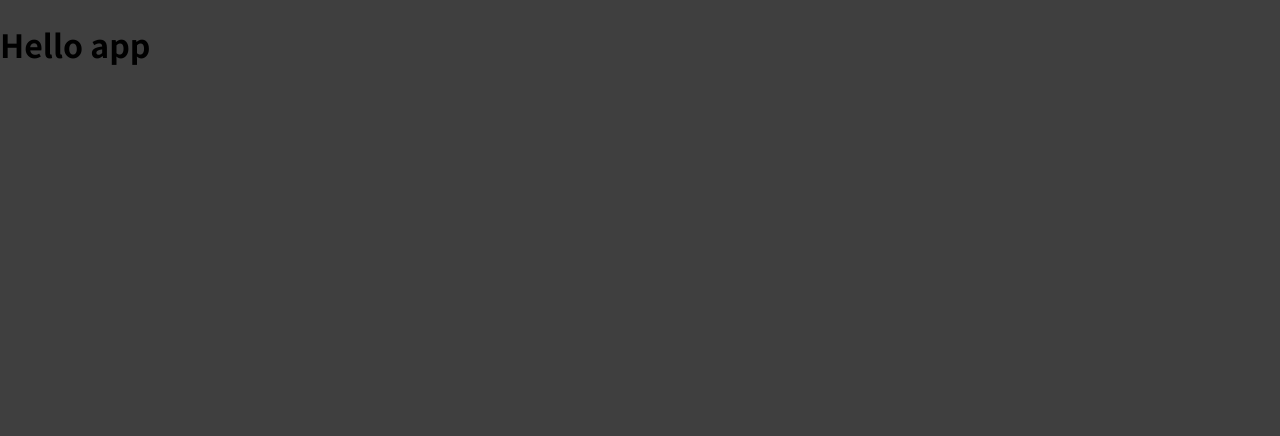
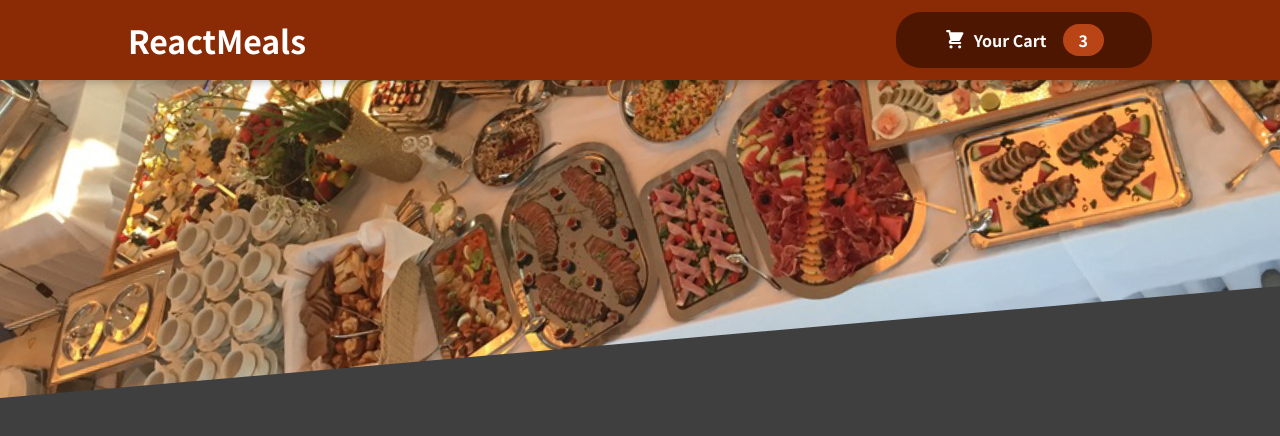
Before and after one commit to petradev79/Food-Order-App, a React (Create React App) app: page / in a window 1280 px wide. Shown: the top 436 px of the page. Built offline with nearby package versions, Linux system fonts and the light colour scheme.

Commit message:
add header with header cart button and cart icon

```diff
--- a/src/App.tsx
+++ b/src/App.tsx
@@ -1,31 +1,7 @@
-// import { useState } from 'react';
-
-// import Cart from './components/Cart/Cart';
-// import CartProvider from './store/CartProvider';
-// import Header from './components/Layout/Header';
-// import Meals from './components/Meals/Meals';
+import Header from './components/Layout/header/Header';
 
 const App = () => {
-  // const [cartIsShown, setCartIsShown] = useState(false);
-
-  // const showCartHandler = () => {
-  //   setCartIsShown(true);
-  // };
-
-  // const hideCartHandler = () => {
-  //   setCartIsShown(false);
-  // };
-
-  return (
-    // <CartProvider>
-    //   {cartIsShown && <Cart onClose={hideCartHandler} />}
-    //   <Header onShowCart={showCartHandler} />
-    //   <main>
-    //     <Meals />
-    //   </main>
-    // </CartProvider>
-    <h1>Hello app</h1>
-  );
+  return <Header />;
 };
 
 export default App;
--- /dev/null
+++ b/src/components/General/icons/CartIcon.tsx
@@ -0,0 +1,13 @@
+const CartIcon = () => {
+  return (
+    <svg
+      xmlns='http://www.w3.org/2000/svg'
+      viewBox='0 0 20 20'
+      fill='currentColor'
+    >
+      <path d='M3 1a1 1 0 000 2h1.22l.305 1.222a.997.997 0 00.01.042l1.358 5.43-.893.892C3.74 11.846 4.632 14 6.414 14H15a1 1 0 000-2H6.414l1-1H14a1 1 0 00.894-.553l3-6A1 1 0 0017 3H6.28l-.31-1.243A1 1 0 005 1H3zM16 16.5a1.5 1.5 0 11-3 0 1.5 1.5 0 013 0zM6.5 18a1.5 1.5 0 100-3 1.5 1.5 0 000 3z' />
+    </svg>
+  );
+};
+
+export default CartIcon;
--- /dev/null
+++ b/src/components/Layout/header/Header.module.css
@@ -0,0 +1,29 @@
+.header {
+  position: fixed;
+  top: 0;
+  left: 0;
+  width: 100%;
+  height: 5rem;
+  background-color: #8a2b06;
+  color: white;
+  display: flex;
+  justify-content: space-between;
+  align-items: center;
+  padding: 0 10%;
+  box-shadow: 0 2px 8px rgba(0, 0, 0, 0.25);
+  z-index: 10;
+}
+
+.main-image {
+  width: 100%;
+  height: 25rem;
+  z-index: 0;
+  overflow: hidden;
+}
+
+.main-image img {
+  width: 110%;
+  height: 100%;
+  object-fit: cover;
+  transform: rotateZ(-5deg) translateY(-4rem) translateX(-1rem);
+}
--- /dev/null
+++ b/src/components/Layout/header/Header.tsx
@@ -0,0 +1,21 @@
+import { Fragment } from 'react';
+
+import HeaderCartButton from '../headerCartButton/HeaderCartButton';
+import mealsImg from '../../../assets/meals.jpg';
+import classes from './Header.module.css';
+
+const Header = () => {
+  return (
+    <Fragment>
+      <header className={classes.header}>
+        <h1>ReactMeals</h1>
+        <HeaderCartButton />
+      </header>
+      <div className={classes['main-image']}>
+        <img src={mealsImg} alt='Table full of food' />
+      </div>
+    </Fragment>
+  );
+};
+
+export default Header;
--- /dev/null
+++ b/src/components/Layout/headerCartButton/HeaderCartButton.module.css
@@ -0,0 +1,59 @@
+.button {
+  cursor: pointer;
+  font: inherit;
+  border: none;
+  background-color: #4d1601;
+  color: white;
+  padding: 0.75rem 3rem;
+  display: flex;
+  justify-content: space-around;
+  align-items: center;
+  border-radius: 25px;
+  font-weight: bold;
+}
+
+.button:hover,
+.button:active {
+  background-color: #2c0d00;
+}
+
+.icon {
+  width: 1.35rem;
+  height: 1.35rem;
+  margin-right: 0.5rem;
+}
+
+.badge {
+  background-color: #b94517;
+  padding: 0.25rem 1rem;
+  border-radius: 25px;
+  margin-left: 1rem;
+  font-weight: bold;
+}
+
+.button:hover .badge,
+.button:active .badge {
+  background-color: #92320c;
+}
+
+.bump {
+  animation: bump 300ms ease-out;
+}
+
+@keyframes bump {
+  0% {
+    transform: scale(1);
+  }
+  10% {
+    transform: scale(0.9);
+  }
+  30% {
+    transform: scale(1.1);
+  }
+  50% {
+    transform: scale(1.15);
+  }
+  100% {
+    transform: scale(1);
+  }
+}
--- /dev/null
+++ b/src/components/Layout/headerCartButton/HeaderCartButton.tsx
@@ -0,0 +1,16 @@
+import CartIcon from '../../General/icons/CartIcon';
+import classes from './HeaderCartButton.module.css';
+
+const HeaderCartButton = () => {
+  return (
+    <button className={classes.button}>
+      <span className={classes.icon}>
+        <CartIcon />
+      </span>
+      <span>Your Cart</span>
+      <span className={classes.badge}>3</span>
+    </button>
+  );
+};
+
+export default HeaderCartButton;
```
